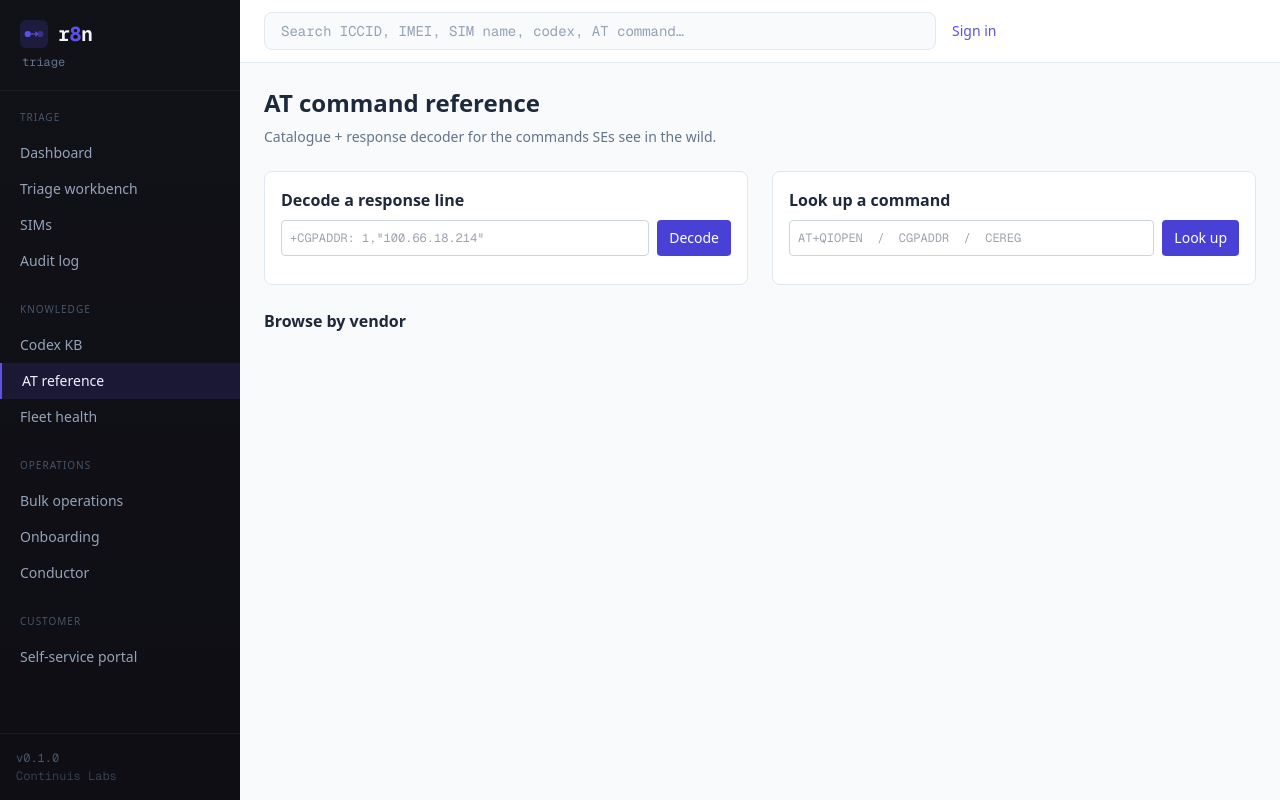
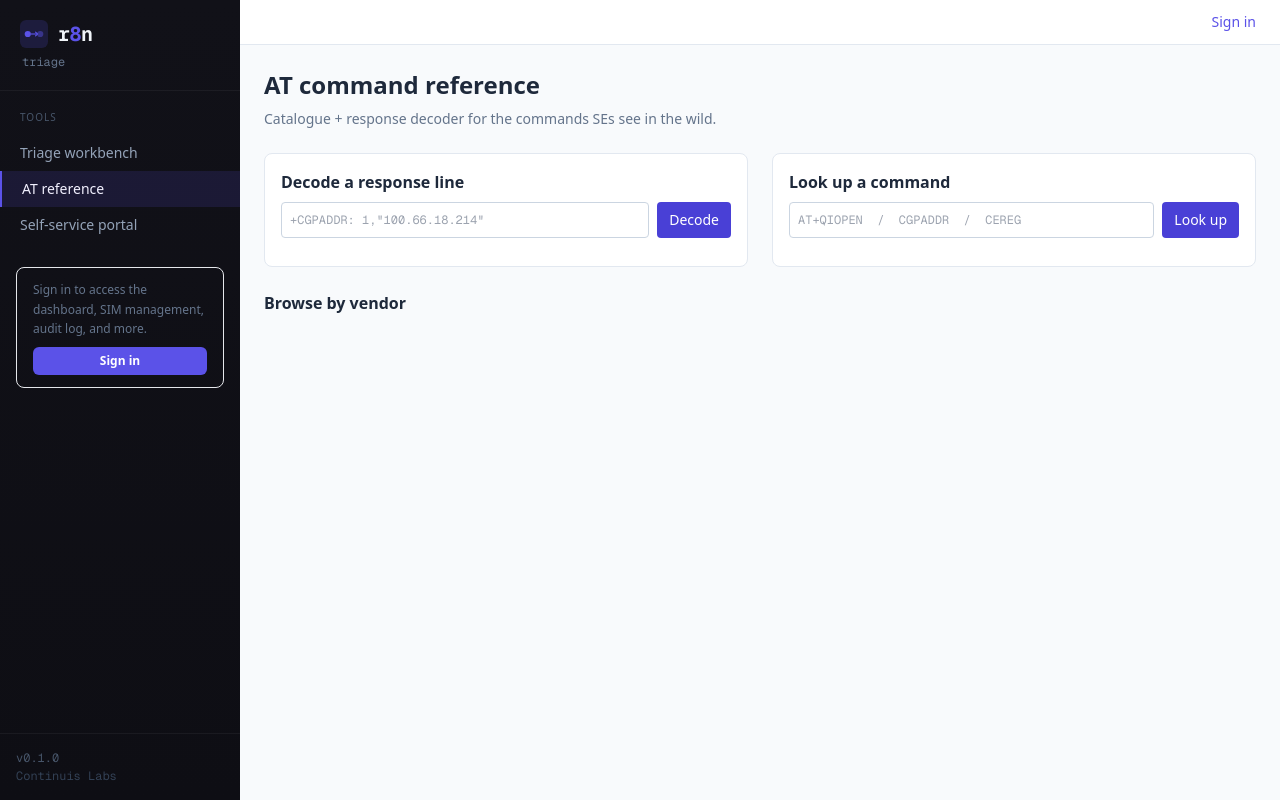
Before and after one commit to twade12/continuislabs-r8n-triage, a FastAPI app: page /at in a window 1280 px wide. Run offline with FastAPI, Linux system fonts and the light colour scheme; some libraries are stand-ins or nearby versions.

Commit message:
Replace HTTP Basic Auth with OAuth session auth, clean up nav visibility
- main.py: swap _admin_auth (HTTP Basic) for _require_login (session check)
  that redirects to /auth/login — no more browser password prompt
- base.html: hide dashboard/SIM/audit/codex/ops nav sections from
  unauthenticated users; show a sign-in nudge instead; hide search bar
  for non-logged-in users
- landing.html: add Sign in link to header, add continuislabs.cloud link
  in footer, add PostHog snippet with identify() for logged-in users

Co-Authored-By: Claude Sonnet 4.6 <noreply@anthropic.com>

```diff
--- a/web/main.py
+++ b/web/main.py
@@ -15,14 +15,12 @@ from __future__ import annotations
 import json
 import os
 import re
-import secrets
 from collections import Counter
 from pathlib import Path
 from typing import Optional
 
-from fastapi import Depends, FastAPI, Form, HTTPException, Query, Request
+from fastapi import Depends, FastAPI, Form, Request
 from fastapi.responses import HTMLResponse, JSONResponse, RedirectResponse
-from fastapi.security import HTTPBasic, HTTPBasicCredentials
 from fastapi.staticfiles import StaticFiles
 from fastapi.templating import Jinja2Templates
 from starlette.middleware.sessions import SessionMiddleware
@@ -57,28 +55,23 @@ templates.env.globals["posthog_host"] = os.environ.get("POSTHOG_HOST", "https://
 
 # ---- Auth ------------------------------------------------------------------
 
-_security = HTTPBasic(auto_error=False)
+
+class _LoginRequired(Exception):
+    def __init__(self, next_path: str):
+        self.next_path = next_path
 
 
-def _admin_auth(credentials: HTTPBasicCredentials | None = Depends(_security)) -> str:
-    """Require HTTP Basic Auth for admin routes. Credentials from env vars."""
-    expected_user = os.environ.get("ADMIN_USER", "admin").encode()
-    expected_pass = os.environ.get("ADMIN_PASS", "changeme").encode()
-    if credentials is None:
-        raise HTTPException(
-            status_code=401,
-            detail="Authentication required",
-            headers={"WWW-Authenticate": "Basic"},
-        )
-    user_ok = secrets.compare_digest(credentials.username.encode(), expected_user)
-    pass_ok = secrets.compare_digest(credentials.password.encode(), expected_pass)
-    if not (user_ok and pass_ok):
-        raise HTTPException(
-            status_code=401,
-            detail="Invalid credentials",
-            headers={"WWW-Authenticate": "Basic"},
-        )
-    return credentials.username
+@app.exception_handler(_LoginRequired)
+async def _login_required_handler(request: Request, exc: _LoginRequired) -> RedirectResponse:
+    return RedirectResponse(f"/auth/login?next={exc.next_path}", status_code=303)
+
+
+def _require_login(request: Request) -> dict:
+    """Redirect to /auth/login for routes that require an authenticated session."""
+    user = get_current_user(request)
+    if not user:
+        raise _LoginRequired(next_path=str(request.url.path))
+    return user
 
 
 # ---- Sample log registry ---------------------------------------------------
@@ -245,7 +238,7 @@ def triage_diagnose(
 
 
 @app.get("/dash", response_class=HTMLResponse)
-def home(request: Request, _: str = Depends(_admin_auth)) -> HTMLResponse:
+def home(request: Request, _: dict = Depends(_require_login)) -> HTMLResponse:
     rule_counts = db.aggregate_by_rule(days=30)
     recent = db.list_triage(limit=8)
     sims = mock_data.list_sims()
@@ -268,7 +261,7 @@ def home(request: Request, _: str = Depends(_admin_auth)) -> HTMLResponse:
 
 
 @app.get("/sims/{iccid}", response_class=HTMLResponse)
-def sim_detail(request: Request, iccid: str, _: str = Depends(_admin_auth)) -> HTMLResponse:
+def sim_detail(request: Request, iccid: str, _: dict = Depends(_require_login)) -> HTMLResponse:
     sim = mock_data.get_sim(iccid)
     if sim is None:
         return HTMLResponse(f"<h2>SIM not found: {iccid}</h2>", status_code=404)
@@ -296,7 +289,7 @@ def sims_index(
     state: Optional[str] = None,
     tag: Optional[str] = None,
     q: Optional[str] = None,
-    _: str = Depends(_admin_auth),
+    _: dict = Depends(_require_login),
 ) -> HTMLResponse:
     sims = mock_data.list_sims()
     if state:
@@ -333,7 +326,7 @@ def sims_index(
 def audit_log(
     request: Request,
     rule_id: Optional[str] = None,
-    _: str = Depends(_admin_auth),
+    _: dict = Depends(_require_login),
 ) -> HTMLResponse:
     sessions = db.list_triage(limit=200, rule_id=rule_id)
     return templates.TemplateResponse(
@@ -349,7 +342,7 @@ def audit_log(
 
 
 @app.get("/audit/{sid}", response_class=HTMLResponse)
-def audit_detail(request: Request, sid: str, _: str = Depends(_admin_auth)) -> HTMLResponse:
+def audit_detail(request: Request, sid: str, _: dict = Depends(_require_login)) -> HTMLResponse:
     session = db.get_triage(sid)
     if not session:
         return HTMLResponse("<h2>Session not found</h2>", status_code=404)
@@ -366,7 +359,7 @@ def audit_save_outcome(
     outcome: str = Form(...),
     cause: str = Form(""),
     ticket_ref: str = Form(""),
-    _: str = Depends(_admin_auth),
+    _: dict = Depends(_require_login),
 ) -> RedirectResponse:
     db.update_triage_outcome(sid, outcome, cause or None, ticket_ref or None)
     return RedirectResponse(f"/audit/{sid}", status_code=303)
@@ -379,7 +372,7 @@ def codex_index(
     module: Optional[str] = None,
     symptom: Optional[str] = None,
     q: Optional[str] = None,
-    _: str = Depends(_admin_auth),
+    _: dict = Depends(_require_login),
 ) -> HTMLResponse:
     entries = db.list_codex(vendor=vendor, module=module, symptom=symptom, q=q)
     all_entries = db.list_codex()
@@ -408,7 +401,7 @@ def codex_index(
 def codex_new_form(
     request: Request,
     from_session: Optional[str] = None,
-    _: str = Depends(_admin_auth),
+    _: dict = Depends(_require_login),
 ) -> HTMLResponse:
     prefill = {}
     if from_session:
@@ -441,7 +434,7 @@ def codex_create(
     diagnosis: str = Form(""),
     fix: str = Form(""),
     source_session_id: str = Form(""),
-    _: str = Depends(_admin_auth),
+    _: dict = Depends(_require_login),
 ) -> RedirectResponse:
     tags = [t.strip() for t in symptom_tags.split(",") if t.strip()]
     cid = db.save_codex(
@@ -459,7 +452,7 @@ def codex_create(
 
 
 @app.get("/codex/{cid}", response_class=HTMLResponse)
-def codex_detail(request: Request, cid: str, _: str = Depends(_admin_auth)) -> HTMLResponse:
+def codex_detail(request: Request, cid: str, _: dict = Depends(_require_login)) -> HTMLResponse:
     entry = db.get_codex(cid)
     if not entry:
         return HTMLResponse("<h2>Entry not found</h2>", status_code=404)
@@ -471,7 +464,7 @@ def codex_detail(request: Request, cid: str, _: str = Depends(_admin_auth)) -> H
 
 
 @app.post("/codex/{cid}/upvote")
-def codex_upvote(cid: str, _: str = Depends(_admin_auth)) -> RedirectResponse:
+def codex_upvote(cid: str, _: dict = Depends(_require_login)) -> RedirectResponse:
     db.upvote_codex(cid)
     return RedirectResponse(f"/codex/{cid}", status_code=303)
 
@@ -518,7 +511,7 @@ def at_lookup(request: Request, name: str) -> HTMLResponse:
 
 
 @app.get("/search", response_class=HTMLResponse)
-def global_search(request: Request, q: str = "", _: str = Depends(_admin_auth)) -> HTMLResponse:
+def global_search(request: Request, q: str = "", _: dict = Depends(_require_login)) -> HTMLResponse:
     sim_hits = []
     if q:
         sim = mock_data.get_sim(q)
@@ -552,7 +545,7 @@ def global_search(request: Request, q: str = "", _: str = Depends(_admin_auth))
 
 
 @app.get("/fleet", response_class=HTMLResponse)
-def fleet_health(request: Request, _: str = Depends(_admin_auth)) -> HTMLResponse:
+def fleet_health(request: Request, _: dict = Depends(_require_login)) -> HTMLResponse:
     rule_counts = db.aggregate_by_rule(days=30)
     by_module = db.aggregate_by_module()
     sims = mock_data.list_sims()
@@ -589,7 +582,7 @@ def fleet_health(request: Request, _: str = Depends(_admin_auth)) -> HTMLRespons
 
 
 @app.get("/bulk", response_class=HTMLResponse)
-def bulk_index(request: Request, _: str = Depends(_admin_auth)) -> HTMLResponse:
+def bulk_index(request: Request, _: dict = Depends(_require_login)) -> HTMLResponse:
     sims = mock_data.list_sims()
     recent = db.list_bulk_ops()
     return templates.TemplateResponse(
@@ -609,7 +602,7 @@ def bulk_execute(
     op_type: str = Form(...),
     iccids: list[str] = Form(...),
     note: str = Form(""),
-    _: str = Depends(_admin_auth),
+    _: dict = Depends(_require_login),
 ) -> RedirectResponse:
     db.save_bulk_op(
         op_type=op_type,
@@ -623,7 +616,7 @@ def bulk_execute(
 def onboard_wizard(
     request: Request,
     step: int = 1,
-    _: str = Depends(_admin_auth),
+    _: dict = Depends(_require_login),
 ) -> HTMLResponse:
     return templates.TemplateResponse(
         request,
@@ -640,13 +633,13 @@ def onboard_wizard(
 def onboard_submit(
     step: int = Form(...),
     next_step: int = Form(...),
-    _: str = Depends(_admin_auth),
+    _: dict = Depends(_require_login),
 ) -> RedirectResponse:
     return RedirectResponse(f"/onboard?step={next_step}", status_code=303)
 
 
 @app.get("/conductor", response_class=HTMLResponse)
-def conductor_console(request: Request, _: str = Depends(_admin_auth)) -> HTMLResponse:
+def conductor_console(request: Request, _: dict = Depends(_require_login)) -> HTMLResponse:
     sims = mock_data.list_sims()
     hyper = [s for s in sims if "hyper-sim" in (s.get("tags") or []) or s.get("euicc_profiles")]
     profile_dist: Counter = Counter()
@@ -676,14 +669,14 @@ def conductor_create_policy(
     name: str = Form(...),
     scope: str = Form(...),
     rule: str = Form(...),
-    _: str = Depends(_admin_auth),
+    _: dict = Depends(_require_login),
 ) -> RedirectResponse:
     db.save_policy(name, scope, rule)
     return RedirectResponse("/conductor", status_code=303)
 
 
 @app.post("/conductor/policy/{pid}/toggle")
-def conductor_toggle_policy(pid: str, _: str = Depends(_admin_auth)) -> RedirectResponse:
+def conductor_toggle_policy(pid: str, _: dict = Depends(_require_login)) -> RedirectResponse:
     db.toggle_policy(pid)
     return RedirectResponse("/conductor", status_code=303)
 
@@ -692,7 +685,7 @@ def conductor_toggle_policy(pid: str, _: str = Depends(_admin_auth)) -> Redirect
 def conductor_switch(
     iccid: str,
     new_profile: str = Form(...),
-    _: str = Depends(_admin_auth),
+    _: dict = Depends(_require_login),
 ) -> RedirectResponse:
     sim = mock_data.get_sim(iccid)
     old = "unknown"
--- a/web/templates/base.html
+++ b/web/templates/base.html
@@ -78,39 +78,34 @@
     </div>
 
     <nav class="flex-1 py-4 text-sm">
-      <div class="px-5 pb-2 text-[10px] uppercase tracking-widest text-slate-600">Triage</div>
-      {% set triage_links = [
-        ('dash',   '/dash',      'Dashboard'),
-        ('triage', '/triage',    'Triage workbench'),
-        ('sims',   '/sims',      'SIMs'),
-        ('audit',  '/audit',     'Audit log'),
-      ] %}
-      {% for key, url, label in triage_links %}
-        <a href="{{ url }}" class="nav-link block px-5 py-2 text-slate-400 hover:text-slate-100 transition-colors {% if active_page == key %}nav-link--active{% endif %}">{{ label }}</a>
-      {% endfor %}
+      <!-- Public tools — always visible -->
+      <div class="px-5 pb-2 text-[10px] uppercase tracking-widest text-slate-600">Tools</div>
+      <a href="/triage" class="nav-link block px-5 py-2 text-slate-400 hover:text-slate-100 transition-colors {% if active_page == 'triage' %}nav-link--active{% endif %}">Triage workbench</a>
+      <a href="/at"     class="nav-link block px-5 py-2 text-slate-400 hover:text-slate-100 transition-colors {% if active_page == 'at' %}nav-link--active{% endif %}">AT reference</a>
+      <a href="/portal" class="nav-link block px-5 py-2 text-slate-400 hover:text-slate-100 transition-colors {% if active_page == 'portal' %}nav-link--active{% endif %}">Self-service portal</a>
+
+      {% if current_user %}
+      <!-- Login-required sections -->
+      <div class="px-5 pt-5 pb-2 text-[10px] uppercase tracking-widest text-slate-600">Dashboard</div>
+      <a href="/dash"  class="nav-link block px-5 py-2 text-slate-400 hover:text-slate-100 transition-colors {% if active_page == 'dash' %}nav-link--active{% endif %}">Overview</a>
+      <a href="/sims"  class="nav-link block px-5 py-2 text-slate-400 hover:text-slate-100 transition-colors {% if active_page == 'sims' %}nav-link--active{% endif %}">SIMs</a>
+      <a href="/audit" class="nav-link block px-5 py-2 text-slate-400 hover:text-slate-100 transition-colors {% if active_page == 'audit' %}nav-link--active{% endif %}">Audit log</a>
+      <a href="/fleet" class="nav-link block px-5 py-2 text-slate-400 hover:text-slate-100 transition-colors {% if active_page == 'fleet' %}nav-link--active{% endif %}">Fleet health</a>
 
       <div class="px-5 pt-5 pb-2 text-[10px] uppercase tracking-widest text-slate-600">Knowledge</div>
-      {% set knowledge = [
-        ('codex', '/codex', 'Codex KB'),
-        ('at',    '/at',    'AT reference'),
-        ('fleet', '/fleet', 'Fleet health'),
-      ] %}
-      {% for key, url, label in knowledge %}
-        <a href="{{ url }}" class="nav-link block px-5 py-2 text-slate-400 hover:text-slate-100 transition-colors {% if active_page == key %}nav-link--active{% endif %}">{{ label }}</a>
-      {% endfor %}
+      <a href="/codex" class="nav-link block px-5 py-2 text-slate-400 hover:text-slate-100 transition-colors {% if active_page == 'codex' %}nav-link--active{% endif %}">Codex KB</a>
 
       <div class="px-5 pt-5 pb-2 text-[10px] uppercase tracking-widest text-slate-600">Operations</div>
-      {% set ops = [
-        ('bulk',      '/bulk',      'Bulk operations'),
-        ('onboard',   '/onboard',   'Onboarding'),
-        ('conductor', '/conductor', 'Conductor'),
-      ] %}
-      {% for key, url, label in ops %}
-        <a href="{{ url }}" class="nav-link block px-5 py-2 text-slate-400 hover:text-slate-100 transition-colors {% if active_page == key %}nav-link--active{% endif %}">{{ label }}</a>
-      {% endfor %}
-
-      <div class="px-5 pt-5 pb-2 text-[10px] uppercase tracking-widest text-slate-600">Customer</div>
-      <a href="/portal" class="nav-link block px-5 py-2 text-slate-400 hover:text-slate-100 transition-colors {% if active_page == 'portal' %}nav-link--active{% endif %}">Self-service portal</a>
+      <a href="/bulk"      class="nav-link block px-5 py-2 text-slate-400 hover:text-slate-100 transition-colors {% if active_page == 'bulk' %}nav-link--active{% endif %}">Bulk operations</a>
+      <a href="/onboard"   class="nav-link block px-5 py-2 text-slate-400 hover:text-slate-100 transition-colors {% if active_page == 'onboard' %}nav-link--active{% endif %}">Onboarding</a>
+      <a href="/conductor" class="nav-link block px-5 py-2 text-slate-400 hover:text-slate-100 transition-colors {% if active_page == 'conductor' %}nav-link--active{% endif %}">Conductor</a>
+      {% else %}
+      <!-- Unauthenticated sign-in nudge -->
+      <div class="mx-4 mt-6 rounded-lg border border-white/8 bg-white/4 px-4 py-3">
+        <p class="text-xs text-slate-500 leading-relaxed mb-2">Sign in to access the dashboard, SIM management, audit log, and more.</p>
+        <a href="/auth/login" class="block text-center text-xs font-semibold py-1.5 rounded-md transition-colors" style="background:#5b52e8;color:#fff;">Sign in</a>
+      </div>
+      {% endif %}
     </nav>
 
     <div class="p-4 border-t border-white/5 text-xs text-slate-600 font-mono">
@@ -122,6 +117,7 @@
   <!-- Main -->
   <main class="flex-1 min-h-screen flex flex-col">
     <header class="bg-white border-b border-slate-200 px-6 py-3 flex items-center gap-4 sticky top-0 z-10">
+      {% if current_user %}
       <form action="/search" method="get" class="flex-1 max-w-2xl">
         <input
           type="text" name="q" value="{{ query if query else '' }}"
@@ -129,6 +125,9 @@
           class="w-full px-4 py-2 border border-slate-200 rounded-lg focus:outline-none focus:ring-2 focus:ring-brand-500 text-sm font-mono bg-slate-50 placeholder-slate-400"
         >
       </form>
+      {% else %}
+      <div class="flex-1"></div>
+      {% endif %}
       <div class="flex items-center gap-3">
         {% block header_right %}{% endblock %}
         {% if current_user %}
```
Also changed, not shown: web/templates/landing.html (+22 -1 lines).
